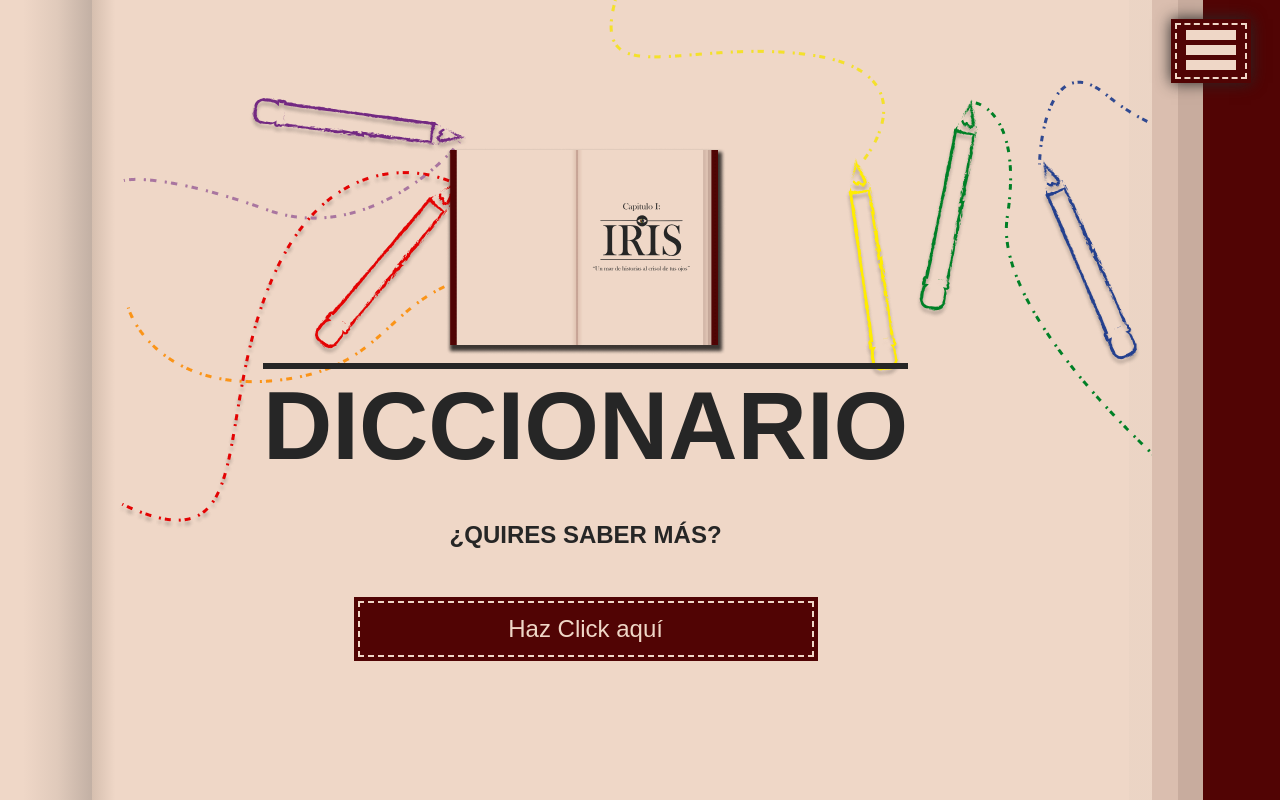
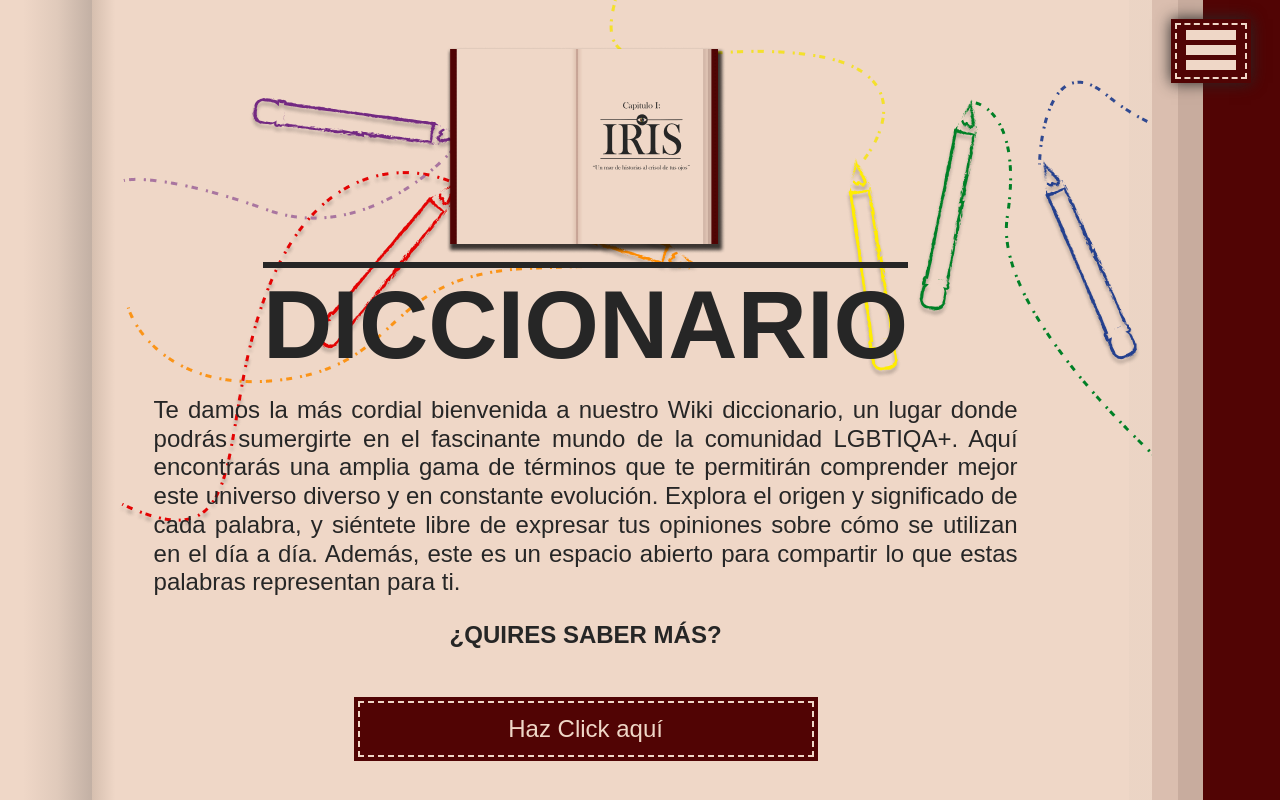
Before and after one commit to juaazn/iris, a Next.js app: page /diccionario in a window 1280 px wide. Built offline with nearby package versions, Linux system fonts and the light colour scheme; a web font is replaced by a local one.

Commit message:
Added content

```diff
--- a/src/app/diccionario/page.jsx
+++ b/src/app/diccionario/page.jsx
@@ -6,7 +6,10 @@ import Title from '@/components/Title'
 export default function Diccionario () {
   return (
     <LayoutContent imgBackground='crayolas'>
-      <Title title='DICCIONARIO' imgName='libro-iris'/>
+      <Title
+      title='DICCIONARIO'
+      imgName='libro-iris'
+      titletex='Te damos la más cordial bienvenida a nuestro Wiki diccionario, un lugar donde podrás sumergirte en el fascinante mundo de la comunidad LGBTIQA+. Aquí encontrarás una amplia gama de términos que te permitirán comprender mejor este universo diverso y en constante evolución. Explora el origen y significado de cada palabra, y siéntete libre de expresar tus opiniones sobre cómo se utilizan en el día a día. Además, este es un espacio abierto para compartir lo que estas palabras representan para ti.'/>
       <KnowMore name='¿QUIRES SABER MÁS?'/>
       <Button name='Haz Click aquí'/>
     </LayoutContent>
--- a/src/app/podcast/page.jsx
+++ b/src/app/podcast/page.jsx
@@ -6,7 +6,10 @@ import Title from '@/components/Title'
 export default function Podcast () {
   return (
     <LayoutContent imgBackground='background-podcast'>
-      <Title title='PODCAST "El CLUB DE LECTURA"' imgName='podcast-img'/>
+      <Title
+      title='PODCAST "El CLUB DE LECTURA"'
+      imgName='podcast-img'
+      titletex='"¡Bienvenidos al podcast de Iris! Aquí, nos adentramos en las emocionantes historias de la comunidad LGBTIQ+ mientras exploramos las experiencias, los desafíos y los triunfos que se encuentran entre las páginas del libro."'/>
       <KnowMore name='¿QUIRES ESCUCHARNOS?'/>
       <Button name='Haz Click aquí'/>
     </LayoutContent>
```
